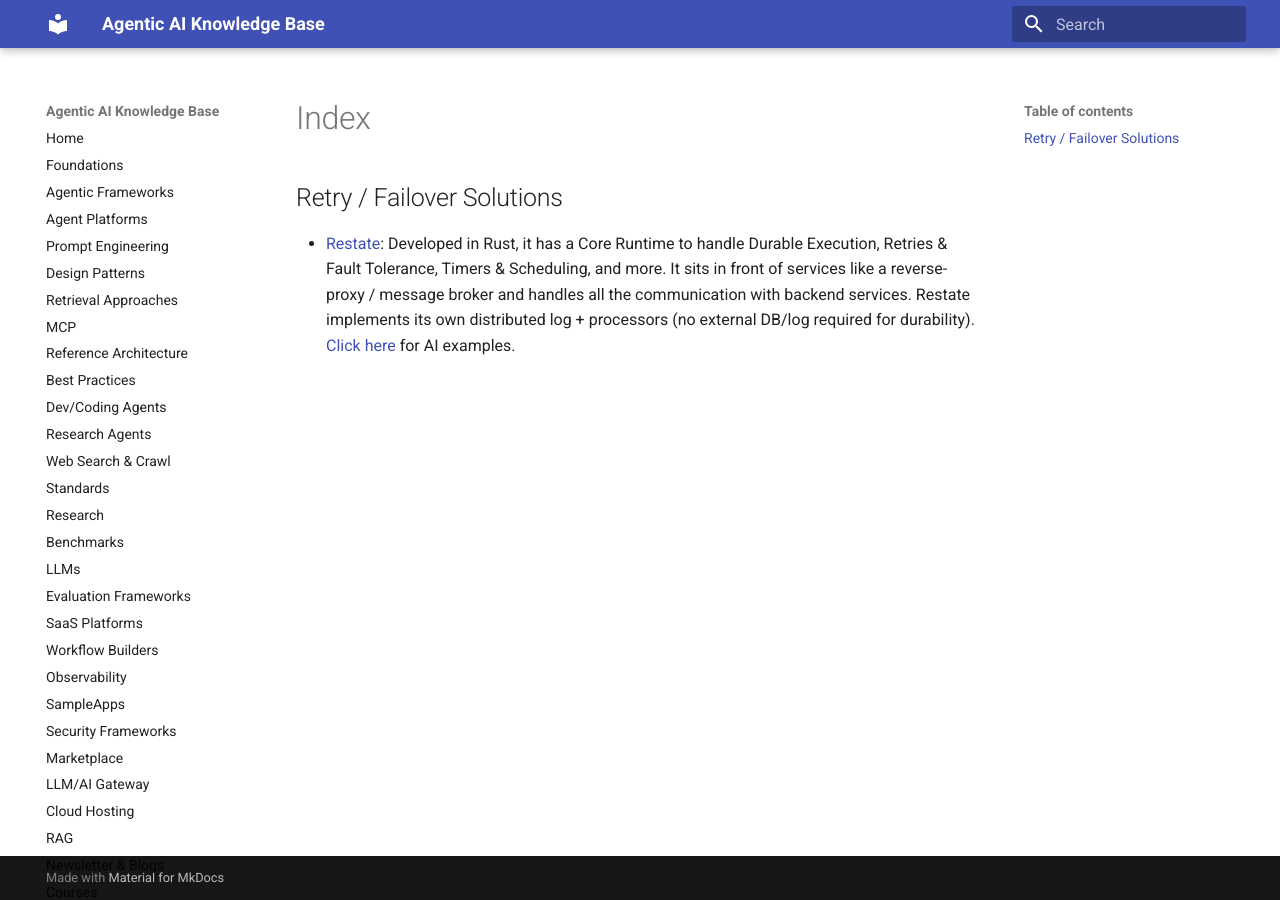
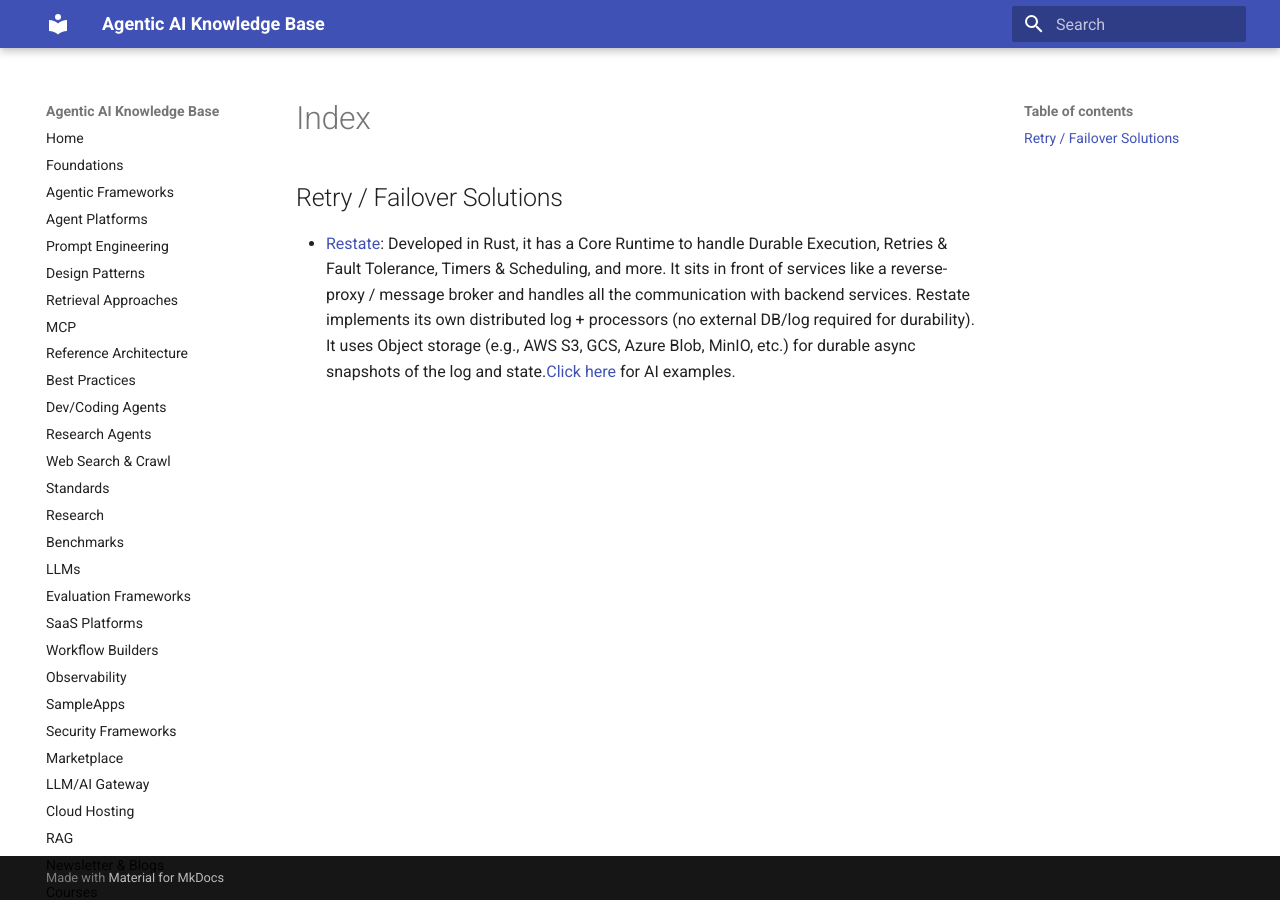
Before and after one commit to ankurkumarz/agentic-ai-knowledge-base, an MkDocs documentation site: the page built from docs/Resiliency/README.md, in a window 1280 px wide. Built offline with MkDocs 1.6.1 and Material for MkDocs 9.7.7, drawn with Linux system fonts in a browser that asks for light colours.

Commit message:
Update README.md

```diff
--- a/docs/Resiliency/README.md
+++ b/docs/Resiliency/README.md
@@ -2,4 +2,4 @@
 
 ## Retry / Failover Solutions
 
-- [Restate](https://restate.dev/): Developed in Rust, it has a Core Runtime to handle Durable Execution, Retries & Fault Tolerance, Timers & Scheduling, and more. It sits in front of  services like a reverse-proxy / message broker and handles all the communication with backend services. Restate implements its own distributed log + processors (no external DB/log required for durability). [Click here](https://github.com/restatedev/ai-examples) for AI examples.
+- [Restate](https://restate.dev/): Developed in Rust, it has a Core Runtime to handle Durable Execution, Retries & Fault Tolerance, Timers & Scheduling, and more. It sits in front of  services like a reverse-proxy / message broker and handles all the communication with backend services. Restate implements its own distributed log + processors (no external DB/log required for durability). It uses Object storage (e.g., AWS S3, GCS, Azure Blob, MinIO, etc.) for durable async snapshots of the log and state.[Click here](https://github.com/restatedev/ai-examples) for AI examples.
```
